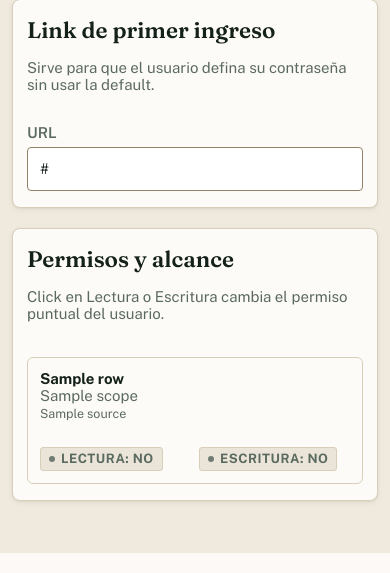
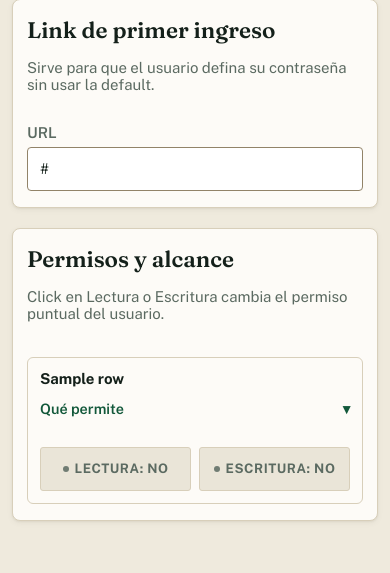
Before and after one commit to Froaky/gerayse1.0, a Django app: template templates/users/user_detail.html in a window 390 px wide. Shown: the part 841-1414 px from the top of the page. Run offline with Django 5.2, Linux system fonts and the light colour scheme; the template is opened without the code that fills it: most values are stand-ins (such as "Sample title", 1, 10 or a date in 2020); some libraries are stand-ins or nearby versions; some web fonts are replaced.

Commit message:
feat(ui): ficha de usuario usable en celular (S2)
Los toggles de Lectura/Escritura pasan a 44 px a lo ancho solo en celular y la
descripcion de cada modulo se pliega con un bloque .plegable-movil generico
(details open con summary oculto en escritorio, plegado por script en celular).
En PC no cambia nada.

Co-Authored-By: Claude Fable 5.1 <noreply@anthropic.com>

```diff
--- a/templates/cashops/layout.html
+++ b/templates/cashops/layout.html
@@ -48,6 +48,9 @@
          del nav) y se abre con la barra "Menu". */
       .nav-drawer > summary { display: none; }
       .nav-drawer__body { display: grid; gap: 10px; }
+      /* Mismo truco para cualquier bloque que en celular convenga plegar: en
+         escritorio el summary no se ve y el <details open> queda abierto. */
+      .plegable-movil > summary { display: none; }
       .nav-primary,
       .nav-user {
         display: flex;
@@ -662,6 +665,21 @@
             padding: 2px 0;
           }
           .nav-menu__item { display: flex; align-items: center; min-height: 44px; padding: 10px 14px 10px 30px; }
+          .plegable-movil > summary {
+            display: flex;
+            align-items: center;
+            justify-content: space-between;
+            min-height: 44px;
+            padding: 6px 0;
+            color: var(--accent-hi);
+            font-weight: 600;
+            font-size: 0.9rem;
+            cursor: pointer;
+            list-style: none;
+          }
+          .plegable-movil > summary::-webkit-details-marker { display: none; }
+          .plegable-movil > summary::after { content: "\25BE"; }
+          .plegable-movil[open] > summary::after { content: "\25B4"; }
           /* Botones y campos de 44 px; el boton principal, a todo el ancho; las
              acciones de una fila, en una grilla de dos columnas. */
           .chip, .button, .button-secondary, .button-primary, .card-link { min-height: 44px; }
@@ -696,6 +714,13 @@
       {% block content %}{% endblock %}
       <div class="footer-space"></div>
     </div>
+    <script>
+      // En celular los bloques .plegable-movil arrancan plegados (sin JS quedan abiertos).
+      (function () {
+        if (!window.matchMedia("(max-width: 640px)").matches) return;
+        document.querySelectorAll(".plegable-movil").forEach(function (d) { d.removeAttribute("open"); });
+      })();
+    </script>
     {% include "partials/htmx_error_toast.html" %}
     <script src="{% static 'js/theme.js' %}" defer></script>
   </body>
--- a/templates/users/user_detail.html
+++ b/templates/users/user_detail.html
@@ -1,5 +1,14 @@
 {% extends "cashops/layout.html" %}
 {% block content %}
+  <style>
+    /* Solo celular: los toggles de permiso pasan de chips de 24 px a botones de 44 px
+       a lo ancho. En escritorio no cambia nada. */
+    @media (max-width: 640px) {
+      .perm-row__text { width: 100%; }
+      .perm-toggles { margin-top: 4px; }
+      .perm-toggles .badge { justify-self: stretch; min-height: 44px; justify-content: center; font-size: 0.82rem; }
+    }
+  </style>
   <section class="card">
     <div class="row">
       <div>
@@ -75,12 +84,17 @@
       {% for row in access_rows %}
         <div class="list-item">
           <div class="row">
-            <div>
+            <div class="perm-row__text">
               <strong>{{ row.label }}</strong>
-              <div class="muted">{{ row.scope }}</div>
-              <small class="muted">{{ row.source }}</small>
+              {% comment %} En celular la descripcion se pliega (.plegable-movil, en el
+                 layout); en escritorio se ve siempre, como antes. {% endcomment %}
+              <details class="plegable-movil" open>
+                <summary>Qué permite</summary>
+                <div class="muted">{{ row.scope }}</div>
+                <small class="muted">{{ row.source }}</small>
+              </details>
             </div>
-            <div class="list-actions">
+            <div class="list-actions perm-toggles">
               {% if can_edit_permissions %}
                 <form method="post" action="{% url 'users:user_permission_toggle' target_user.id row.module 'read' %}">
                   {% csrf_token %}
```
Also changed, not shown: templates/treasury/layout.html (+25 -0 lines).
